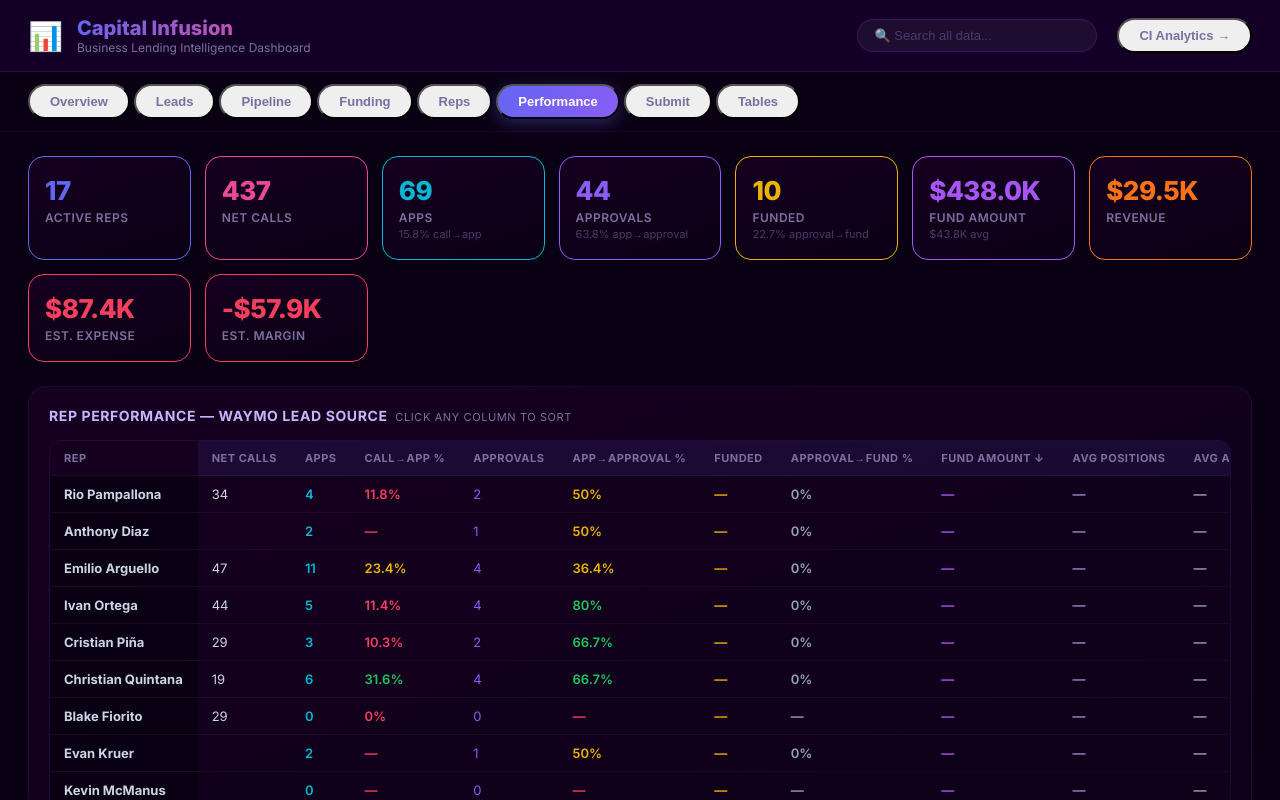
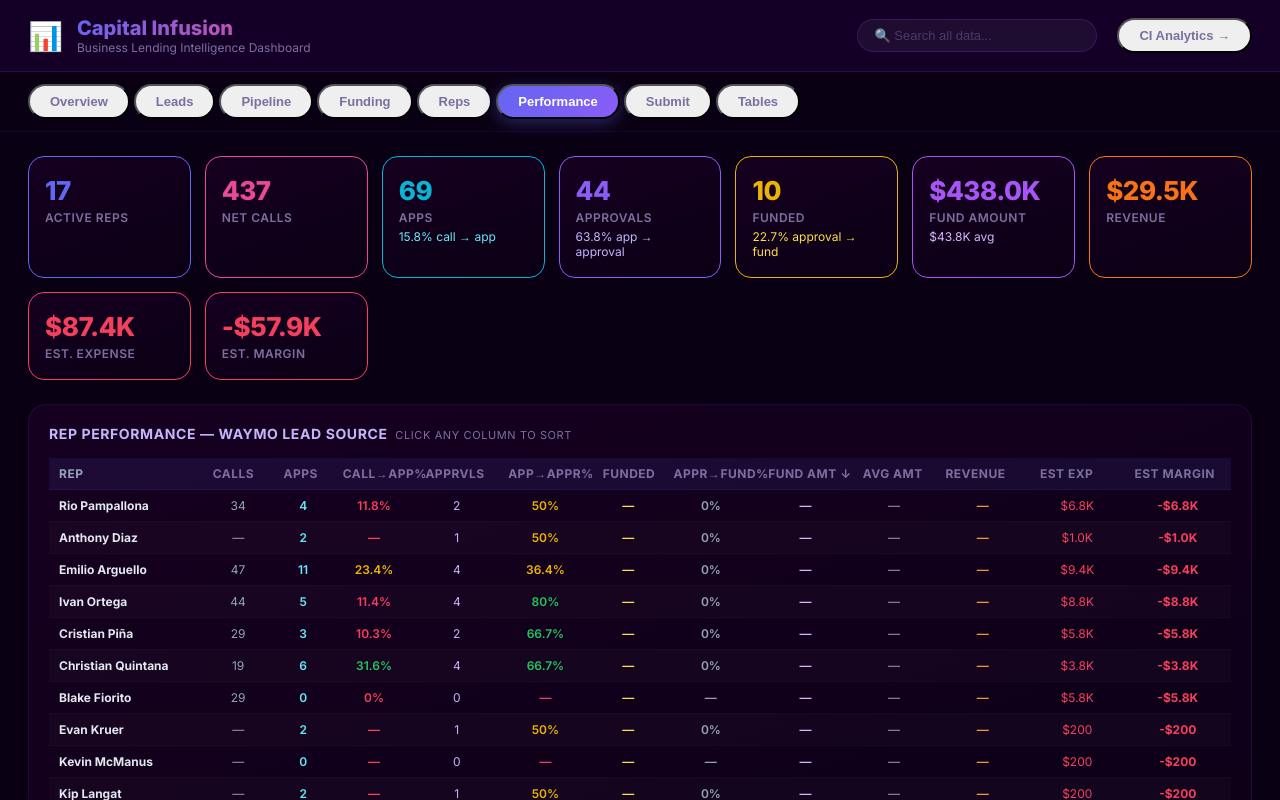
Before and after one commit to Stetkevych/waymo-dashboard, a React (Vite) app: page / in a window 1280 px wide. Both pictures are taken after a click on the button "Performance". Shown: the top 800 px of the page. Built offline with nearby package versions, Linux system fonts and the light colour scheme.

Commit message:
remove avg positions, fix subtexts, fit table no scroll

```diff
--- a/src/RepPerformance.jsx
+++ b/src/RepPerformance.jsx
@@ -31,7 +31,7 @@ export default function RepPerformance({ analytics }) {
   }
 
   const Th = ({ col, label }) => (
-    <th onClick={() => toggleSort(col)} style={{ cursor:'pointer', whiteSpace:'nowrap', userSelect:'none', padding:'10px 14px' }}>
+    <th onClick={() => toggleSort(col)} style={{ cursor:'pointer', whiteSpace:'nowrap', userSelect:'none', padding:'8px 10px', fontSize:12 }}>
       {label} {sort === col ? (dir === -1 ? '↓' : '↑') : ''}
     </th>
   )
@@ -40,14 +40,42 @@ export default function RepPerformance({ analytics }) {
     <div>
       {/* Team KPIs */}
       <div className="kpi-grid" style={{marginBottom:24}}>
-        <div className="kpi" style={{borderColor:'#6366f1'}}><div className="kpi-value" style={{color:'#6366f1'}}>{reps.length}</div><div className="kpi-label">Active Reps</div></div>
-        <div className="kpi" style={{borderColor:'#ec4899'}}><div className="kpi-value" style={{color:'#ec4899'}}>{(T.net_calls||0).toLocaleString()}</div><div className="kpi-label">Net Calls</div></div>
-        <div className="kpi" style={{borderColor:'#06b6d4'}}><div className="kpi-value" style={{color:'#06b6d4'}}>{T.apps||0}</div><div className="kpi-label">Apps</div><div className="kpi-sub">{pct(T.apps,T.net_calls)} call→app</div></div>
-        <div className="kpi" style={{borderColor:'#8b5cf6'}}><div className="kpi-value" style={{color:'#8b5cf6'}}>{T.approvals||0}</div><div className="kpi-label">Approvals</div><div className="kpi-sub">{pct(T.approvals,T.apps)} app→approval</div></div>
-        <div className="kpi" style={{borderColor:'#eab308'}}><div className="kpi-value" style={{color:'#eab308'}}>{T.funded||0}</div><div className="kpi-label">Funded</div><div className="kpi-sub">{pct(T.funded,T.approvals)} approval→fund</div></div>
-        <div className="kpi" style={{borderColor:'#a855f7'}}><div className="kpi-value" style={{color:'#a855f7'}}>{fmt(T.fund_amount||0)}</div><div className="kpi-label">Fund Amount</div><div className="kpi-sub">{T.funded>0?fmt((T.fund_amount||0)/(T.funded||1))+' avg':''}</div></div>
-        <div className="kpi" style={{borderColor:'#f97316'}}><div className="kpi-value" style={{color:'#f97316'}}>{fmt(T.revenue||0)}</div><div className="kpi-label">Revenue</div></div>
-        <div className="kpi" style={{borderColor:'#f43f5e'}}><div className="kpi-value" style={{color:'#f43f5e'}}>{fmt(T.est_expense||0)}</div><div className="kpi-label">Est. Expense</div></div>
+        <div className="kpi" style={{borderColor:'#6366f1'}}>
+          <div className="kpi-value" style={{color:'#6366f1'}}>{reps.length}</div>
+          <div className="kpi-label">Active Reps</div>
+        </div>
+        <div className="kpi" style={{borderColor:'#ec4899'}}>
+          <div className="kpi-value" style={{color:'#ec4899'}}>{(T.net_calls||0).toLocaleString()}</div>
+          <div className="kpi-label">Net Calls</div>
+        </div>
+        <div className="kpi" style={{borderColor:'#06b6d4'}}>
+          <div className="kpi-value" style={{color:'#06b6d4'}}>{T.apps||0}</div>
+          <div className="kpi-label">Apps</div>
+          <div className="kpi-sub" style={{fontSize:12,marginTop:4,color:'#67e8f9'}}>{pct(T.apps,T.net_calls)} call → app</div>
+        </div>
+        <div className="kpi" style={{borderColor:'#8b5cf6'}}>
+          <div className="kpi-value" style={{color:'#8b5cf6'}}>{T.approvals||0}</div>
+          <div className="kpi-label">Approvals</div>
+          <div className="kpi-sub" style={{fontSize:12,marginTop:4,color:'#c4b5fd'}}>{pct(T.approvals,T.apps)} app → approval</div>
+        </div>
+        <div className="kpi" style={{borderColor:'#eab308'}}>
+          <div className="kpi-value" style={{color:'#eab308'}}>{T.funded||0}</div>
+          <div className="kpi-label">Funded</div>
+          <div className="kpi-sub" style={{fontSize:12,marginTop:4,color:'#fde047'}}>{pct(T.funded,T.approvals)} approval → fund</div>
+        </div>
+        <div className="kpi" style={{borderColor:'#a855f7'}}>
+          <div className="kpi-value" style={{color:'#a855f7'}}>{fmt(T.fund_amount||0)}</div>
+          <div className="kpi-label">Fund Amount</div>
+          <div className="kpi-sub" style={{fontSize:12,marginTop:4,color:'#d8b4fe'}}>{T.funded>0 ? fmt((T.fund_amount||0)/(T.funded||1))+' avg' : '—'}</div>
+        </div>
+        <div className="kpi" style={{borderColor:'#f97316'}}>
+          <div className="kpi-value" style={{color:'#f97316'}}>{fmt(T.revenue||0)}</div>
+          <div className="kpi-label">Revenue</div>
+        </div>
+        <div className="kpi" style={{borderColor:'#f43f5e'}}>
+          <div className="kpi-value" style={{color:'#f43f5e'}}>{fmt(T.est_expense||0)}</div>
+          <div className="kpi-label">Est. Expense</div>
+        </div>
         <div className="kpi" style={{borderColor:(T.est_margin||0)>=0?'#22c55e':'#f43f5e'}}>
           <div className="kpi-value" style={{color:(T.est_margin||0)>=0?'#22c55e':'#f43f5e'}}>{fmt(T.est_margin||0)}</div>
           <div className="kpi-label">Est. Margin</div>
@@ -55,63 +83,84 @@ export default function RepPerformance({ analytics }) {
       </div>
 
       <div className="section">
-        <h2 className="section-title">Rep Performance — Waymo Lead Source &nbsp;<span style={{fontSize:11,color:'#7c6fa0',fontWeight:400}}>Click any column to sort</span></h2>
-        <div className="table-wrap">
-          <table>
+        <h2 className="section-title">
+          Rep Performance — Waymo Lead Source &nbsp;
+          <span style={{fontSize:11,color:'#7c6fa0',fontWeight:400}}>Click any column to sort</span>
+        </h2>
+        <div style={{overflowX:'auto'}}>
+          <table style={{width:'100%',borderCollapse:'collapse',fontSize:12,tableLayout:'fixed'}}>
+            <colgroup>
+              <col style={{width:'13%'}} />
+              <col style={{width:'6%'}} />
+              <col style={{width:'5%'}} />
+              <col style={{width:'7%'}} />
+              <col style={{width:'7%'}} />
+              <col style={{width:'8%'}} />
+              <col style={{width:'6%'}} />
+              <col style={{width:'8%'}} />
+              <col style={{width:'8%'}} />
+              <col style={{width:'7%'}} />
+              <col style={{width:'8%'}} />
+              <col style={{width:'8%'}} />
+              <col style={{width:'9%'}} />
+            </colgroup>
             <thead>
-              <tr>
-                <th style={{position:'sticky',left:0,background:'#160020',zIndex:2,padding:'10px 14px'}}>Rep</th>
-                <Th col="net_calls"        label="Net Calls" />
+              <tr style={{borderBottom:'1px solid #7c3aed44'}}>
+                <th style={{padding:'8px 10px',fontSize:12,textAlign:'left',color:'#94a3b8'}}>Rep</th>
+                <Th col="net_calls"        label="Calls" />
                 <Th col="apps"             label="Apps" />
-                <Th col="call_to_app"      label="Call→App %" />
-                <Th col="approvals"        label="Approvals" />
-                <Th col="app_to_approval"  label="App→Approval %" />
+                <Th col="call_to_app"      label="Call→App%" />
+                <Th col="approvals"        label="Apprvls" />
+                <Th col="app_to_approval"  label="App→Appr%" />
                 <Th col="funded"           label="Funded" />
-                <Th col="approval_to_fund" label="Approval→Fund %" />
-                <Th col="fund_amount"      label="Fund Amount" />
-                <Th col="avg_positions"    label="Avg Positions" />
-                <Th col="avg_amount"       label="Avg Amount" />
+                <Th col="approval_to_fund" label="Appr→Fund%" />
+                <Th col="fund_amount"      label="Fund Amt" />
+                <Th col="avg_amount"       label="Avg Amt" />
                 <Th col="revenue"          label="Revenue" />
-                <Th col="est_expense"      label="Est. Expense" />
-                <Th col="est_margin"       label="Est. Margin" />
+                <Th col="est_expense"      label="Est Exp" />
+                <Th col="est_margin"       label="Est Margin" />
               </tr>
             </thead>
             <tbody>
               {sorted.map((r, i) => (
-                <tr key={i}>
-                  <td style={{position:'sticky',left:0,background:'#0a0014',fontWeight:700,zIndex:1,padding:'10px 14px'}}>{r.name}</td>
-                  <td>{r.net_calls}</td>
-                  <td style={{color:'#06b6d4',fontWeight:600}}>{r.apps}</td>
-                  <td style={{color:r.call_to_app>30?'#22c55e':r.call_to_app>15?'#eab308':'#f43f5e',fontWeight:600}}>{r.call_to_app != null ? `${r.call_to_app}%` : '—'}</td>
-                  <td style={{color:'#8b5cf6'}}>{r.approvals}</td>
-                  <td style={{color:r.app_to_approval>50?'#22c55e':r.app_to_approval>25?'#eab308':'#f43f5e',fontWeight:600}}>{r.app_to_approval != null ? `${r.app_to_approval}%` : '—'}</td>
-                  <td style={{color:'#eab308',fontWeight:600}}>{r.funded > 0 ? r.funded : '—'}</td>
-                  <td style={{color:r.approval_to_fund>50?'#22c55e':r.approval_to_fund>0?'#eab308':'#94a3b8',fontWeight:600}}>{r.approval_to_fund != null ? `${r.approval_to_fund}%` : '—'}</td>
-                  <td style={{color:'#a855f7',fontWeight:600}}>{r.fund_amount > 0 ? fmt(r.fund_amount) : '—'}</td>
-                  <td style={{color:'#c4b5fd'}}>{r.avg_positions > 0 ? r.avg_positions : '—'}</td>
-                  <td>{r.avg_amount > 0 ? fmt(r.avg_amount) : '—'}</td>
-                  <td style={{color:'#f97316',fontWeight:600}}>{r.revenue > 0 ? fmt(r.revenue) : '—'}</td>
-                  <td style={{color:'#f43f5e'}}>{fmt(r.est_expense)}</td>
-                  <td style={{color:r.est_margin>=0?'#22c55e':'#f43f5e',fontWeight:700}}>{fmt(r.est_margin)}</td>
+                <tr key={i} style={{borderBottom:'1px solid #ffffff08',background: i%2===0?'transparent':'rgba(255,255,255,0.02)'}}>
+                  <td style={{padding:'8px 10px',fontWeight:700,color:'#e2e8f0',overflow:'hidden',textOverflow:'ellipsis',whiteSpace:'nowrap'}}>{r.name}</td>
+                  <td style={{padding:'8px 10px',textAlign:'center',color:'#94a3b8'}}>{r.net_calls ?? '—'}</td>
+                  <td style={{padding:'8px 10px',textAlign:'center',color:'#67e8f9',fontWeight:600}}>{r.apps}</td>
+                  <td style={{padding:'8px 10px',textAlign:'center',fontWeight:600,color:r.call_to_app>30?'#22c55e':r.call_to_app>15?'#eab308':'#f43f5e'}}>
+                    {r.call_to_app != null ? `${r.call_to_app}%` : '—'}
+                  </td>
+                  <td style={{padding:'8px 10px',textAlign:'center',color:'#c4b5fd'}}>{r.approvals}</td>
+                  <td style={{padding:'8px 10px',textAlign:'center',fontWeight:600,color:r.app_to_approval>50?'#22c55e':r.app_to_approval>25?'#eab308':'#f43f5e'}}>
+                    {r.app_to_approval != null ? `${r.app_to_approval}%` : '—'}
+                  </td>
+                  <td style={{padding:'8px 10px',textAlign:'center',color:'#fde047',fontWeight:600}}>{r.funded > 0 ? r.funded : '—'}</td>
+                  <td style={{padding:'8px 10px',textAlign:'center',fontWeight:600,color:r.approval_to_fund>50?'#22c55e':r.approval_to_fund>0?'#eab308':'#94a3b8'}}>
+                    {r.approval_to_fund != null ? `${r.approval_to_fund}%` : '—'}
+                  </td>
+                  <td style={{padding:'8px 10px',textAlign:'center',color:'#d8b4fe',fontWeight:600}}>{r.fund_amount > 0 ? fmt(r.fund_amount) : '—'}</td>
+                  <td style={{padding:'8px 10px',textAlign:'center',color:'#94a3b8'}}>{r.avg_amount > 0 ? fmt(r.avg_amount) : '—'}</td>
+                  <td style={{padding:'8px 10px',textAlign:'center',color:'#fb923c',fontWeight:600}}>{r.revenue > 0 ? fmt(r.revenue) : '—'}</td>
+                  <td style={{padding:'8px 10px',textAlign:'center',color:'#f43f5e'}}>{fmt(r.est_expense)}</td>
+                  <td style={{padding:'8px 10px',textAlign:'center',fontWeight:700,color:r.est_margin>=0?'#22c55e':'#f43f5e'}}>{fmt(r.est_margin)}</td>
                 </tr>
               ))}
             </tbody>
             <tfoot>
               <tr style={{borderTop:'2px solid #6366f1',fontWeight:700,background:'rgba(99,102,241,0.08)'}}>
-                <td style={{position:'sticky',left:0,background:'#160020',padding:'10px 14px'}}>TOTAL</td>
-                <td>{T.net_calls||0}</td>
-                <td style={{color:'#06b6d4'}}>{T.apps||0}</td>
-                <td style={{color:'#22c55e'}}>{pct(T.apps,T.net_calls)}</td>
-                <td style={{color:'#8b5cf6'}}>{T.approvals||0}</td>
-                <td>{pct(T.approvals,T.apps)}</td>
-                <td style={{color:'#eab308'}}>{T.funded||0}</td>
-                <td>{pct(T.funded,T.approvals)}</td>
-                <td style={{color:'#a855f7'}}>{fmt(T.fund_amount||0)}</td>
-                <td>{T.funded>0?((T.fund_amount||0)/(T.funded||1)/43800).toFixed(1):'—'}</td>
-                <td>{T.funded>0?fmt((T.fund_amount||0)/(T.funded||1)):'—'}</td>
-                <td style={{color:'#f97316'}}>{fmt(T.revenue||0)}</td>
-                <td style={{color:'#f43f5e'}}>{fmt(T.est_expense||0)}</td>
-                <td style={{color:(T.est_margin||0)>=0?'#22c55e':'#f43f5e'}}>{fmt(T.est_margin||0)}</td>
+                <td style={{padding:'8px 10px',color:'#a5b4fc'}}>TOTAL</td>
+                <td style={{padding:'8px 10px',textAlign:'center'}}>{T.net_calls||0}</td>
+                <td style={{padding:'8px 10px',textAlign:'center',color:'#67e8f9'}}>{T.apps||0}</td>
+                <td style={{padding:'8px 10px',textAlign:'center',color:'#22c55e'}}>{pct(T.apps,T.net_calls)}</td>
+                <td style={{padding:'8px 10px',textAlign:'center',color:'#c4b5fd'}}>{T.approvals||0}</td>
+                <td style={{padding:'8px 10px',textAlign:'center'}}>{pct(T.approvals,T.apps)}</td>
+                <td style={{padding:'8px 10px',textAlign:'center',color:'#fde047'}}>{T.funded||0}</td>
+                <td style={{padding:'8px 10px',textAlign:'center'}}>{pct(T.funded,T.approvals)}</td>
+                <td style={{padding:'8px 10px',textAlign:'center',color:'#d8b4fe'}}>{fmt(T.fund_amount||0)}</td>
+                <td style={{padding:'8px 10px',textAlign:'center'}}>{T.funded>0?fmt((T.fund_amount||0)/(T.funded||1)):'—'}</td>
+                <td style={{padding:'8px 10px',textAlign:'center',color:'#fb923c'}}>{fmt(T.revenue||0)}</td>
+                <td style={{padding:'8px 10px',textAlign:'center',color:'#f43f5e'}}>{fmt(T.est_expense||0)}</td>
+                <td style={{padding:'8px 10px',textAlign:'center',color:(T.est_margin||0)>=0?'#22c55e':'#f43f5e'}}>{fmt(T.est_margin||0)}</td>
               </tr>
             </tfoot>
           </table>
```
